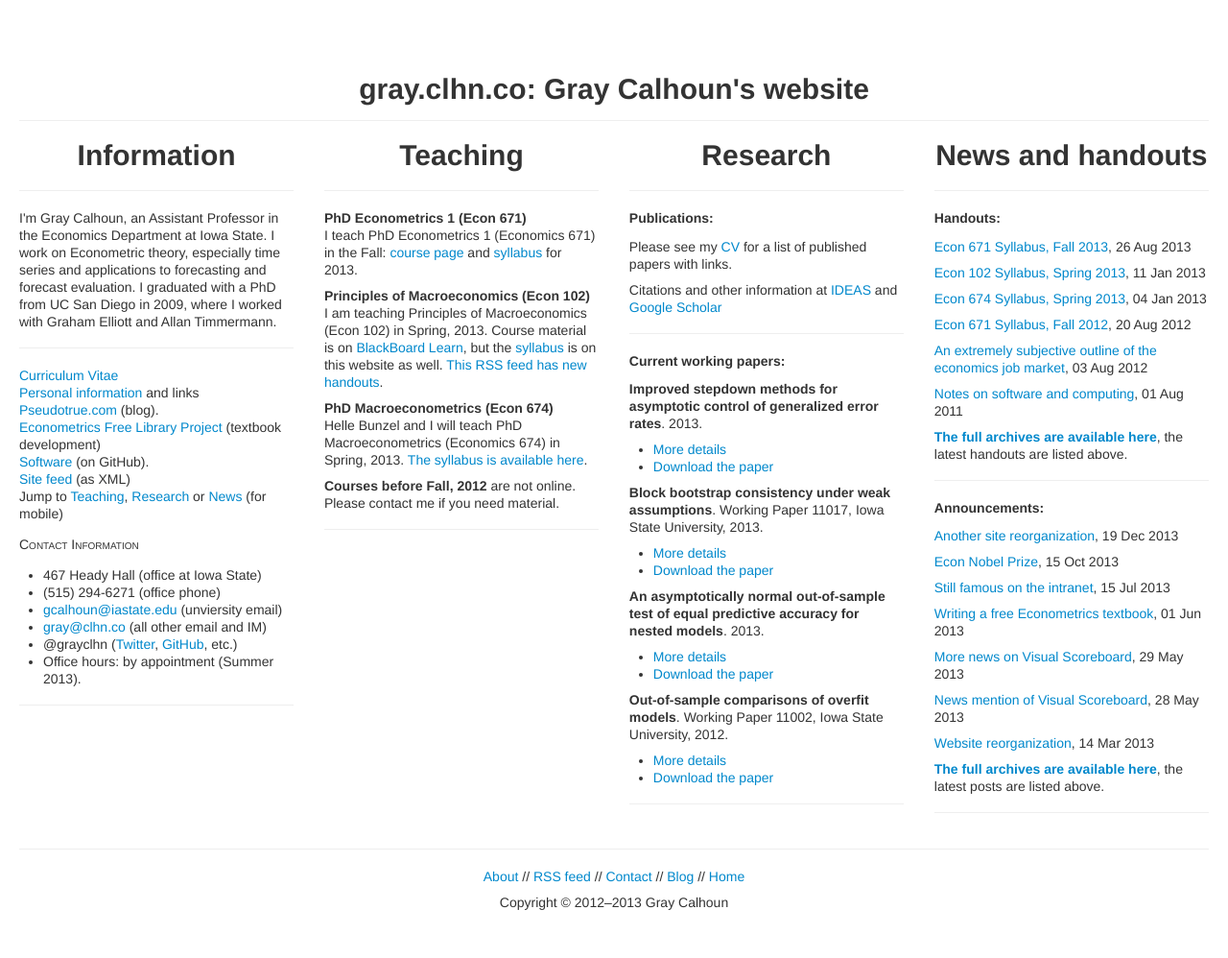
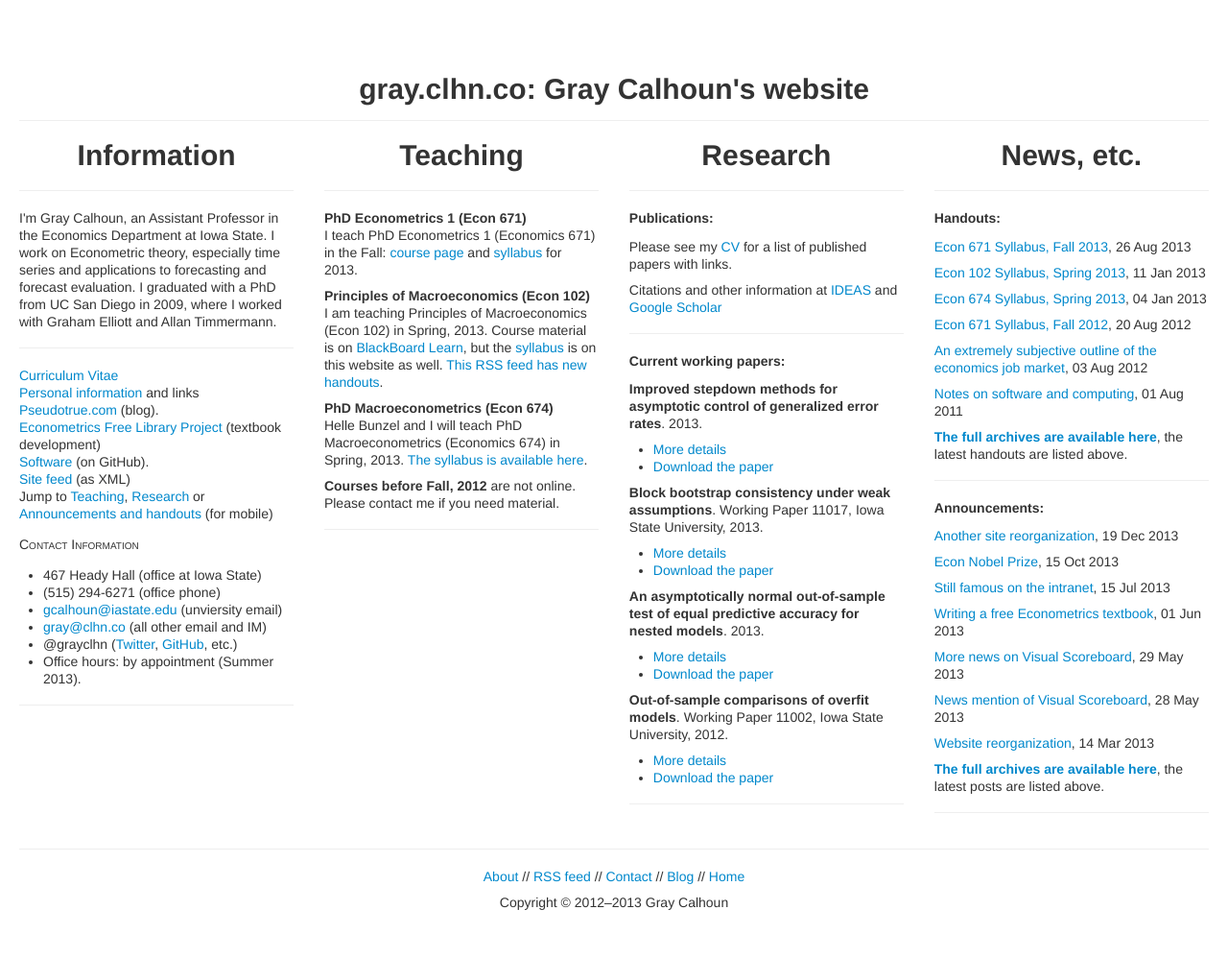
Before and after one commit to mmkuang/grayclhn.github.io, a Jekyll site: the page built from index.html, in a window 1280 px wide. Shown: the whole page at 96% size. Built offline with Jekyll 4.4.1, drawn with Linux system fonts in a browser that asks for light colours; Markdown is read by kramdown in place of the engine named in the settings.

Commit message:
Tweak frontpage

```diff
--- a/index.html
+++ b/index.html
@@ -34,7 +34,7 @@ title: "Gray Calhoun's website"
       <li><a href="/rss.xml">Site feed</a> (as XML)</li>
       <li>Jump to <a href="/#Teaching">Teaching</a>,
 	<a href="/#Research">Research</a> or
-	<a href="/#Blog">News</a> (for mobile)</li>
+	<a href="/#Blog">Announcements and handouts</a> (for mobile)</li>
       <li><h3>Contact Information</h3><ul>
 	  <li>{% include univ_office %} (office at Iowa State)</li>
 	  <li>{% include univ_phone %} (office phone)</li>
@@ -102,7 +102,7 @@ title: "Gray Calhoun's website"
 
   <a name="Blog"> </a>
   <div class="span3">
-    <h1 align="center">News and handouts</h1><hr>
+    <h1 align="center">News, etc.</h1><hr>
     <h2>Handouts:</h2>
     <ul class="unstyled">
       {% assign handout_count = '' %}
```
